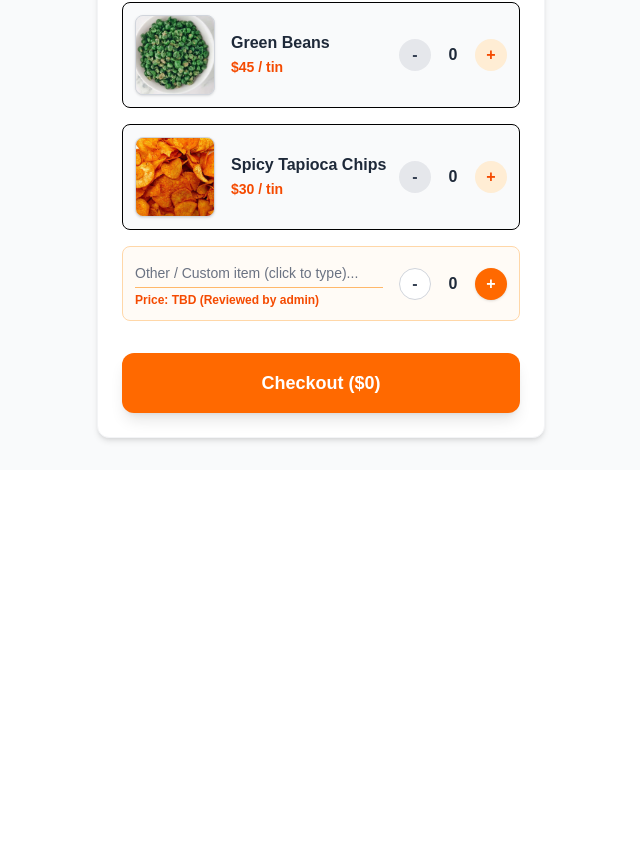
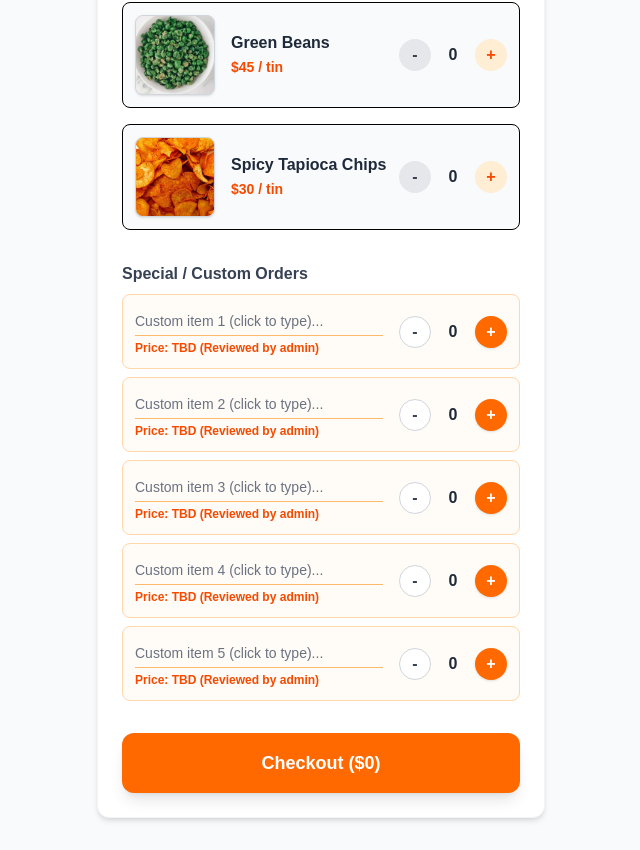
Before and after one commit to Kelv-Storm/trueman_ent_website, a Next.js app: page / in a window 1280 px wide. Shown: the part 1352-2202 px from the top of the page, without its empty margins (319-959 px from the left). Before the commit the page ends 1822 px from the top, so only its background shows below. Built offline with nearby package versions, Linux system fonts and the light colour scheme; no server answers; the database is empty.

Commit message:
Refactor custom item handling in checkout process

```diff
--- a/app/page.js
+++ b/app/page.js
@@ -23,9 +23,15 @@ export default function Storefront() {
   const [address, setAddress] = useState("");
 
   const [cart, setCart] = useState({});
-  // Custom Item State
-  const [customItemName, setCustomItemName] = useState("");
-  const [customItemQty, setCustomItemQty] = useState(0);
+
+  // Custom Items State (Array of 5 slots)
+  const [customItems, setCustomItems] = useState([
+    { id: 1, name: '', qty: 0 },
+    { id: 2, name: '', qty: 0 },
+    { id: 3, name: '', qty: 0 },
+    { id: 4, name: '', qty: 0 },
+    { id: 5, name: '', qty: 0 },
+  ]);
 
   const [isOrdering, setIsOrdering] = useState(false);
   const [deliveryDate, setDeliveryDate] = useState("Loading...");
@@ -45,6 +51,8 @@ export default function Storefront() {
     return sum + (cart[item.id] || 0) * item.price;
   }, 0);
 
+  const totalCustomQty = customItems.reduce((sum, item) => sum + item.qty, 0);
+
   const updateCart = (itemId, amount) => {
     setCart(prev => ({
       ...prev,
@@ -52,23 +60,38 @@ export default function Storefront() {
     }));
   };
 
+  const updateCustomItemName = (id, newName) => {
+    setCustomItems(prev => prev.map(item =>
+      item.id === id ? { ...item, name: newName } : item
+    ));
+  };
+
+  const updateCustomItemQty = (id, amount) => {
+    setCustomItems(prev => prev.map(item =>
+      item.id === id ? { ...item, qty: Math.max(0, item.qty + amount) } : item
+    ));
+  };
+
   const handleCheckout = async () => {
     if (!customerName || !storeName || !phone || !address) return alert("Please fill in all your details (Name, Store, Phone, and Address).");
-    if (totalAmount === 0 && customItemQty === 0) return alert("Please add at least 1 item to your cart.");
+    if (totalAmount === 0 && totalCustomQty === 0) return alert("Please add at least 1 item to your cart.");
 
     setIsOrdering(true);
 
     const orderItems = {};
+
     // Add regular menu items
     MENU.forEach(item => {
       if (cart[item.id] > 0) orderItems[item.name] = cart[item.id];
     });
 
-    // Add custom item if it exists
-    if (customItemQty > 0) {
-      const cName = customItemName.trim() || 'Custom Request';
-      orderItems[`${cName} (TBD)`] = customItemQty;
+    // Add custom items
+    customItems.forEach(item => {
+      if (item.qty > 0) {
+        const cName = item.name.trim() || `Custom Request ${item.id}`;
+        orderItems[`${cName} (TBD)`] = item.qty;
       }
+    });
 
     const dateObj = new Date();
     const yyyy = dateObj.getFullYear();
@@ -86,8 +109,8 @@ export default function Storefront() {
         address: address,
         items: orderItems,
         total: totalAmount,
-        hasCustomItems: customItemQty > 0, // Flag for the admin dashboard
-        status: customItemQty > 0 ? "Pending Price Review" : "Pending Payment",
+        hasCustomItems: totalCustomQty > 0,
+        status: totalCustomQty > 0 ? "Pending Price Review" : "Pending Payment",
         deliveryDate: deliveryDate,
         createdAt: serverTimestamp()
       });
@@ -95,9 +118,9 @@ export default function Storefront() {
       generateInvoice(customOrderId, totalAmount, orderItems);
       alert("Order placed! Please check the downloaded PDF for payment details.");
 
+      // Reset form
       setCart({});
-      setCustomItemName("");
-      setCustomItemQty(0);
+      setCustomItems(customItems.map(item => ({ ...item, name: '', qty: 0 })));
       setCustomerName("");
       setStoreName("");
       setPhone("");
@@ -138,10 +161,16 @@ export default function Storefront() {
         doc.text(`${itemName} Tins: ${qty} ($${qty * itemPrice})`, 20, yPos);
       }
       yPos += 10;
+
+      // Add new page if list gets too long
+      if (yPos >= 280) {
+        doc.addPage();
+        yPos = 20;
+      }
     });
 
     doc.setFontSize(16);
-    if (customItemQty > 0) {
+    if (totalCustomQty > 0) {
       doc.text(`Estimated Total: $${total} + TBD`, 20, yPos + 10);
     } else {
       doc.text(`Total Due: $${total}`, 20, yPos + 10);
@@ -176,6 +205,7 @@ export default function Storefront() {
         </div>
 
         <div className="space-y-4 mb-8">
+          {/* Regular Menu Items */}
           {MENU.map((item) => (
             <div key={item.id} className="flex justify-between items-center bg-gray-50 p-3 rounded-lg border hover:border-orange-200 transition-colors">
               <div className="flex items-center gap-4">
@@ -195,35 +225,42 @@ export default function Storefront() {
             </div>
           ))}
 
-          {/* Custom / Untitled Item Row */}
-          <div className="flex justify-between items-center bg-orange-50/50 p-3 rounded-lg border border-orange-200 mt-4">
+          {/* Spacer for Custom Items */}
+          <div className="pt-4">
+            <h3 className="font-bold text-gray-700 mb-2">Special / Custom Orders</h3>
+
+            {/* 5 Custom Item Rows */}
+            {customItems.map((cItem, index) => (
+              <div key={cItem.id} className="flex justify-between items-center bg-orange-50/50 p-3 rounded-lg border border-orange-200 mb-2">
                 <div className="flex-1 mr-4">
                   <input
                     type="text"
-                placeholder="Other / Custom item (click to type)..."
-                value={customItemName}
-                onChange={(e) => setCustomItemName(e.target.value)}
+                    placeholder={`Custom item ${index + 1} (click to type)...`}
+                    value={cItem.name}
+                    onChange={(e) => updateCustomItemName(cItem.id, e.target.value)}
                     className="w-full text-sm font-medium text-gray-800 border-b border-orange-300 focus:border-orange-500 focus:outline-none bg-transparent py-1 placeholder:text-gray-500"
                   />
                   <p className="text-xs text-orange-600 font-semibold mt-1">Price: TBD (Reviewed by admin)</p>
                 </div>
                 <div className="flex gap-3 items-center shrink-0">
-              <button onClick={() => setCustomItemQty(Math.max(0, customItemQty - 1))} className="bg-white hover:bg-gray-100 border border-gray-300 w-8 h-8 rounded-full font-bold flex items-center justify-center transition-colors text-gray-700">-</button>
-              <span className="font-bold w-5 text-center text-gray-800">{customItemQty}</span>
-              <button onClick={() => setCustomItemQty(customItemQty + 1)} className="bg-orange-500 hover:bg-orange-600 text-white w-8 h-8 rounded-full font-bold flex items-center justify-center transition-colors shadow-sm">+</button>
+                  <button onClick={() => updateCustomItemQty(cItem.id, -1)} className="bg-white hover:bg-gray-100 border border-gray-300 w-8 h-8 rounded-full font-bold flex items-center justify-center transition-colors text-gray-700">-</button>
+                  <span className="font-bold w-5 text-center text-gray-800">{cItem.qty}</span>
+                  <button onClick={() => updateCustomItemQty(cItem.id, 1)} className="bg-orange-500 hover:bg-orange-600 text-white w-8 h-8 rounded-full font-bold flex items-center justify-center transition-colors shadow-sm">+</button>
                 </div>
+              </div>
+            ))}
           </div>
         </div>
 
         {/* Order Summary Note for TBD */}
-        {customItemQty > 0 && (
-          <p className="text-xs text-orange-700 mb-4 bg-orange-100 p-2 rounded text-center font-medium">
-            * Order includes a custom item. Final amount will be confirmed upon review.
+        {totalCustomQty > 0 && (
+          <p className="text-xs text-orange-700 mb-4 bg-orange-100 p-3 rounded-lg text-center font-medium border border-orange-200">
+            * Order includes custom item(s). The final total amount will be reviewed and confirmed.
           </p>
         )}
 
         <button onClick={handleCheckout} disabled={isOrdering} className="w-full bg-orange-500 hover:bg-orange-600 disabled:opacity-70 text-white font-bold py-4 rounded-xl shadow-lg transition-colors text-lg">
-          {isOrdering ? "Generating Order..." : `Checkout ($${totalAmount}${customItemQty > 0 ? ' + TBD' : ''})`}
+          {isOrdering ? "Generating Order..." : `Checkout ($${totalAmount}${totalCustomQty > 0 ? ' + TBD' : ''})`}
         </button>
       </div>
     </div>
```
Lines whose indentation alone changed are shown as unchanged.
